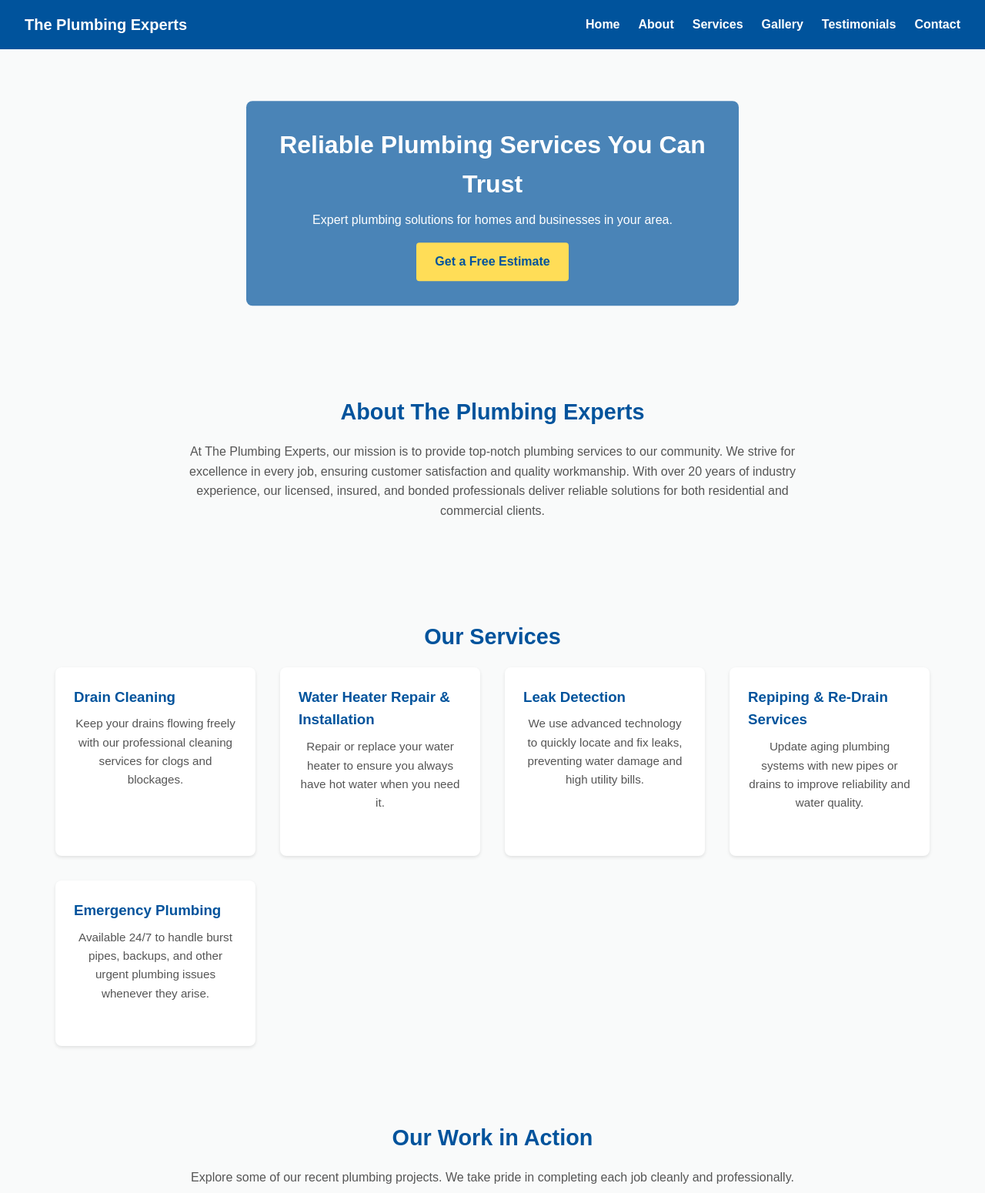
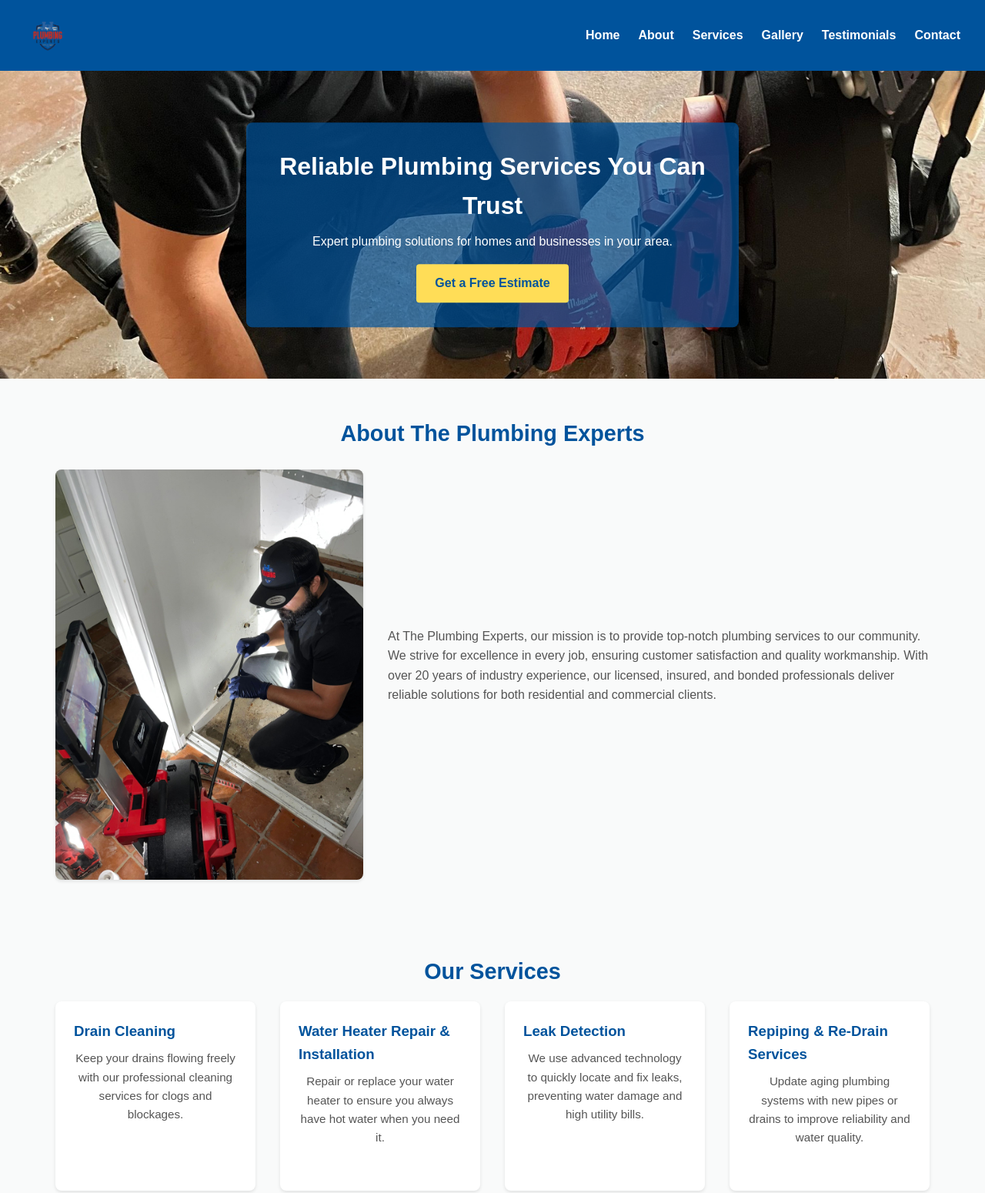
Before and after one commit to Germanu1/plumbing-experts-site, a plain HTML site: page index.html in a window 1280 px wide. Shown: the top 1550 px of the page at 77% size. Drawn offline with Linux system fonts and the light colour scheme.

Commit message:
Add files via upload

```diff
--- a/index.html
+++ b/index.html
@@ -3,13 +3,18 @@
 <head>
     <meta charset="UTF-8">
     <meta name="viewport" content="width=device-width, initial-scale=1.0">
-    <title>The Plumbing Experts – Reliable Plumbing Services</title>
+    <title>The Plumbing Experts &ndash; Reliable Plumbing Services</title>
+    <!-- Link to the custom stylesheet -->
     <link rel="stylesheet" href="styles.css">
 </head>
 <body>
     <header>
+        <!-- Top navigation bar -->
         <nav class="navbar">
-            <div class="logo">The Plumbing Experts</div>
+            <div class="logo">
+                <!-- Replace text logo with the company logo image -->
+                <img src="logo.png" alt="The Plumbing Experts logo">
+            </div>
             <ul class="nav-links">
                 <li><a href="#home">Home</a></li>
                 <li><a href="#about">About</a></li>
@@ -19,8 +24,10 @@
                 <li><a href="#contact">Contact</a></li>
             </ul>
         </nav>
+        <!-- Hero section now uses a photographic background from the client site -->
         <section id="home" class="hero">
-            <!-- Hero background is handled via CSS; no external image required -->
+            <!-- Use the real hero photograph instead of an illustration -->
+            <img class="hero-image" src="hero.jpg" alt="Plumber working with camera equipment">
             <div class="hero-content">
                 <h1>Reliable Plumbing Services You Can Trust</h1>
                 <p>Expert plumbing solutions for homes and businesses in your area.</p>
@@ -28,15 +35,25 @@
             </div>
         </section>
     </header>
-    <section id="about" class="section">
+
+    <!-- About Section -->
+    <section id="about" class="section about">
         <h2>About The Plumbing Experts</h2>
+        <div class="about-content">
+            <!-- Photo from the current site illustrating the team at work -->
+            <img src="mission.jpg" alt="Plumber using a camera to inspect pipes" class="about-image">
+            <div class="about-text">
                 <p>
                     At The Plumbing Experts, our mission is to provide top‑notch plumbing services to our community.
                     We strive for excellence in every job, ensuring customer satisfaction and quality workmanship.
                     With over 20 years of industry experience, our licensed, insured, and bonded professionals deliver
                     reliable solutions for both residential and commercial clients.
                 </p>
+            </div>
+        </div>
     </section>
+
+    <!-- Services Section -->
     <section id="services" class="section services">
         <h2>Our Services</h2>
         <div class="service-list">
@@ -45,7 +62,7 @@
                 <p>Keep your drains flowing freely with our professional cleaning services for clogs and blockages.</p>
             </div>
             <div class="service-item">
-                <h3>Water Heater Repair & Installation</h3>
+                <h3>Water Heater Repair &amp; Installation</h3>
                 <p>Repair or replace your water heater to ensure you always have hot water when you need it.</p>
             </div>
             <div class="service-item">
@@ -53,7 +70,7 @@
                 <p>We use advanced technology to quickly locate and fix leaks, preventing water damage and high utility bills.</p>
             </div>
             <div class="service-item">
-                <h3>Repiping & Re‑Drain Services</h3>
+                <h3>Repiping &amp; Re‑Drain Services</h3>
                 <p>Update aging plumbing systems with new pipes or drains to improve reliability and water quality.</p>
             </div>
             <div class="service-item">
@@ -62,16 +79,21 @@
             </div>
         </div>
     </section>
+
+    <!-- Gallery Section -->
     <section id="gallery" class="section gallery">
         <h2>Our Work in Action</h2>
         <p>Explore some of our recent plumbing projects. We take pride in completing each job cleanly and professionally.</p>
         <div class="gallery-grid">
-            <div class="gallery-item"><img src="https://placehold.co/300x200?text=Project+1" alt="Plumbing project 1"></div>
-            <div class="gallery-item"><img src="https://placehold.co/300x200?text=Project+2" alt="Plumbing project 2"></div>
-            <div class="gallery-item"><img src="https://placehold.co/300x200?text=Project+3" alt="Plumbing project 3"></div>
-            <div class="gallery-item"><img src="https://placehold.co/300x200?text=Project+4" alt="Plumbing project 4"></div>
+            <!-- Use current photos from the client's website in the gallery -->
+            <div class="gallery-item"><img src="mission.jpg" alt="Plumbing technician inspecting pipes with camera"></div>
+            <div class="gallery-item"><img src="hero.jpg" alt="Plumber operating equipment to clear a drain"></div>
+            <div class="gallery-item"><img src="mission.jpg" alt="Professional plumber working on a doorway"></div>
+            <div class="gallery-item"><img src="hero.jpg" alt="Expert drain cleaning equipment in use"></div>
         </div>
     </section>
+
+    <!-- Testimonials Section -->
     <section id="testimonials" class="section testimonials">
         <h2>Satisfied Customers Speak Out!</h2>
         <div class="testimonial-list">
@@ -85,13 +107,15 @@
             </blockquote>
         </div>
     </section>
+
+    <!-- Contact Section -->
     <section id="contact" class="section contact">
         <h2>Contact Us</h2>
         <div class="contact-wrapper">
             <div class="contact-info">
                 <h3>The Plumbing Experts</h3>
                 <p><strong>Address:</strong> 13917 Artesia Blvd, Cerritos, CA 90703</p>
-                <p><strong>Hours:</strong> Mon–Fri 9:00 AM – 5:00 PM (Emergency service available 24/7)</p>
+                <p><strong>Hours:</strong> Mon&ndash;Fri 9:00&nbsp;AM – 5:00&nbsp;PM (Emergency service available 24/7)</p>
                 <p><strong>Phone:</strong> <a href="tel:+18889590006">(888) 959‑0006</a></p>
                 <p><strong>Email:</strong> <a href="mailto:info@plumbingexperts1.com">info@plumbingexperts1.com</a></p>
             </div>
@@ -108,6 +132,8 @@
             </form>
         </div>
     </section>
+
+    <!-- Subscription Section -->
     <section id="subscribe" class="section subscribe">
         <h2>Subscribe</h2>
         <p>Sign up for promotions, deals, and maintenance tips.</p>
@@ -116,6 +142,7 @@
             <button type="submit">Sign Up</button>
         </form>
     </section>
+
     <footer>
         <p>&copy; 2025 The Plumbing Experts. All rights reserved.</p>
     </footer>
--- a/styles.css
+++ b/styles.css
@@ -33,8 +33,15 @@ body {
 }
 
 .navbar .logo {
-    font-weight: bold;
-    font-size: 1.25rem;
+    /* Contain the logo image; remove text styling */
+    display: flex;
+    align-items: center;
+}
+
+/* Logo image size */
+.navbar .logo img {
+    height: 60px;
+    width: auto;
 }
 
 .nav-links {
@@ -295,6 +302,32 @@ footer {
     margin-top: 3rem;
 }
 
+/* About section layout */
+.about-content {
+    display: flex;
+    flex-wrap: wrap;
+    align-items: center;
+    gap: 2rem;
+    margin-top: 1.5rem;
+}
+
+.about-image {
+    flex: 1 1 300px;
+    max-width: 400px;
+    width: 100%;
+    height: auto;
+    border-radius: 8px;
+    box-shadow: 0 2px 4px rgba(0, 0, 0, 0.1);
+}
+
+.about-text {
+    flex: 2 1 400px;
+}
+
+.about-text p {
+    text-align: left;
+}
+
 /* Responsive tweaks */
 @media (max-width: 768px) {
     .hero-content h1 {
```
Lines whose indentation alone changed are shown as unchanged.
